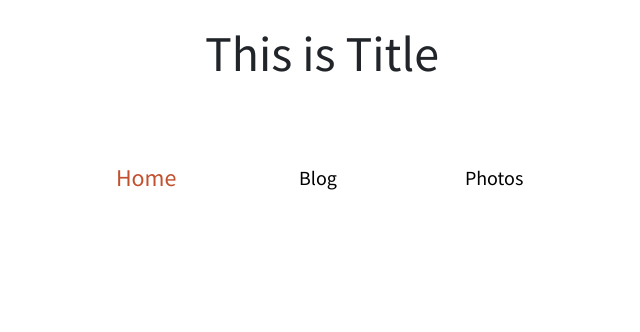
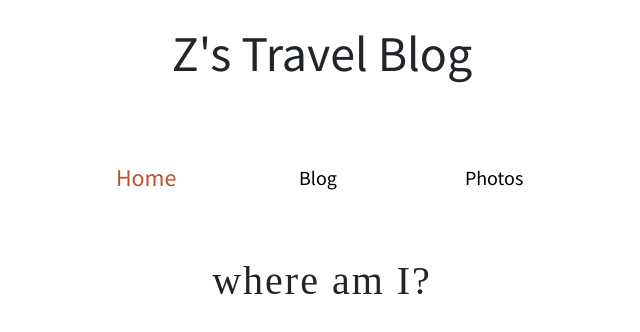
Before and after one commit to nataliercraun/ZsSite, a plain HTML site: page index.html in a window 1280 px wide. Shown: the whole page, without its empty margins (318-958 px from the left). Drawn offline with nearby package versions, Linux system fonts and the light colour scheme.

Commit message:
Atempting type writer effect on home page

```diff
--- a/index.html
+++ b/index.html
@@ -15,12 +15,15 @@
 	</head>
 	<body>
 		<div class="linkContainer">
-			<div id="header"> This is Title </div>
+			<div id="header"> Z's Travel Blog </div>
 			<div class="linkRow">
 				<a id="homeLink" class="link" href="#"> Home </a>
 				<a id="blogLink" class="link" href="#"> Blog </a>
 				<a id="photoLink" class="link" href="#"> Photos </a>
 			</div>
+		</div>
+		<div id="homeContainer">
+			<h1> where am I? </h1>
 		</div>
 		<div id="photoContainer" class="container">
 			<div class="row">
@@ -73,7 +76,7 @@
 					    <p id="cardTextOne" class="card-text">Some quick example text to build on the card title and make up the bulk of the card's content.
 					    Some quick example text to build on the card title and make up the bulk of the card's content.
 						Some quick example text to build on the card title and make up the bulk of the card's content.
-						Some quick example text to build on the card title and make up the bulk of the card's content.</p>
+						</p>
 					  </div>
 					  <div id="cardBtnOne" class="expandBtn btn"> + </div>
 					</div>
--- a/sass/_bootstrap.scss
+++ b/sass/_bootstrap.scss
@@ -31,6 +31,7 @@ img {
 	font-family: 'Indie Flower', cursive;
 	overflow: hidden;
 	height: 20px;
+	text-align: left;
 }
 
 .expandBtn {
--- a/sass/index.scss
+++ b/sass/index.scss
@@ -15,6 +15,27 @@ $palette_four:  #a96e5b;
 
 #blogContainer {
 	display: none;
+}
+
+/* The typing effect */
+@keyframes typing {
+  from { width: 0 }
+  to { width: 100% }
+}
+
+#homeContainer {
+	display: flex;
+	justify-content: center;
+	h1 {
+		font-family: AmericanTypewriter;
+
+		overflow: hidden;
+		white-space: nowrap;
+		margin: 0 auto;
+		letter-spacing: 2px;
+
+		animation: typing 3.5s steps(22, end);
+	}
 }
 
 #header {
```
Also changed, not shown: css/index.css.
